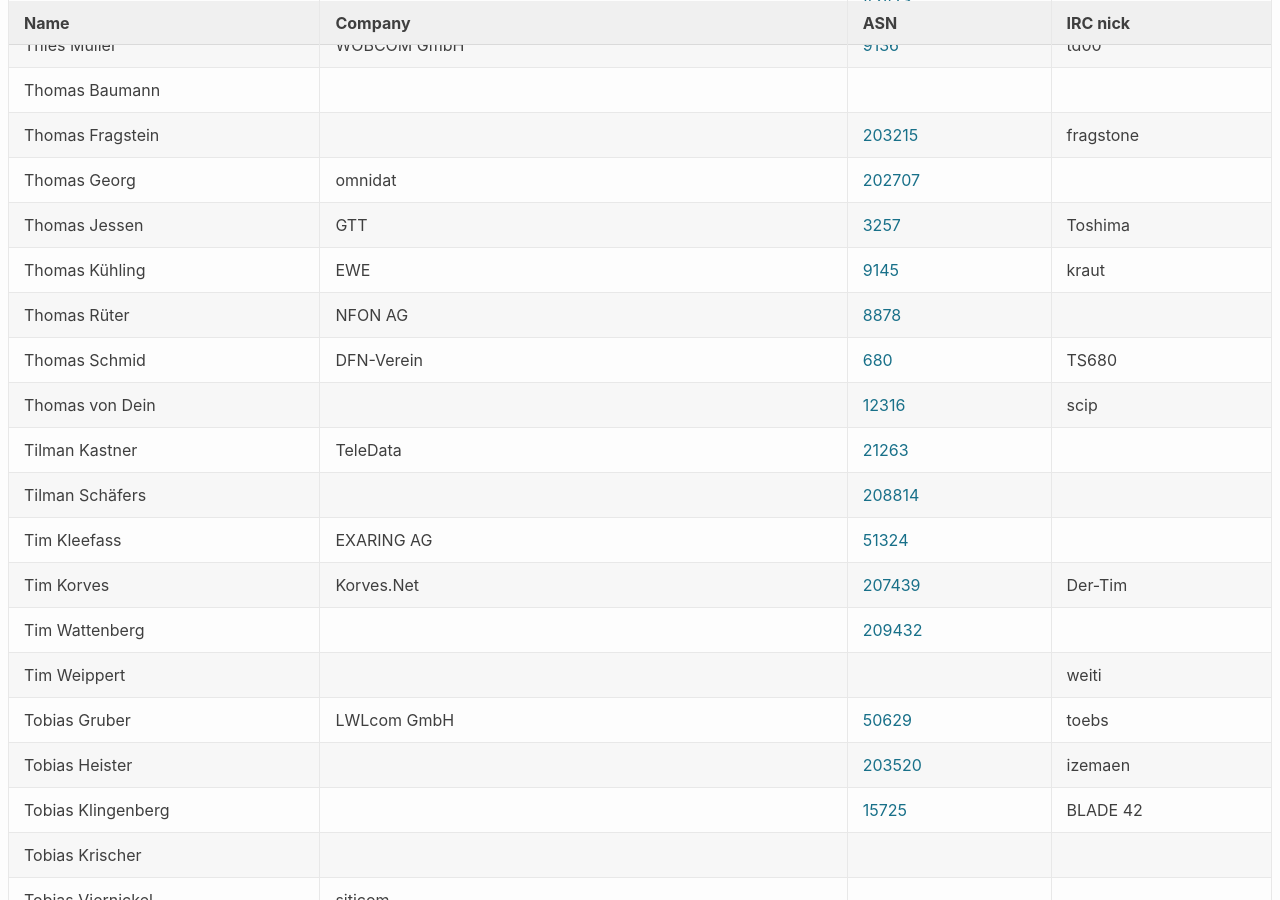
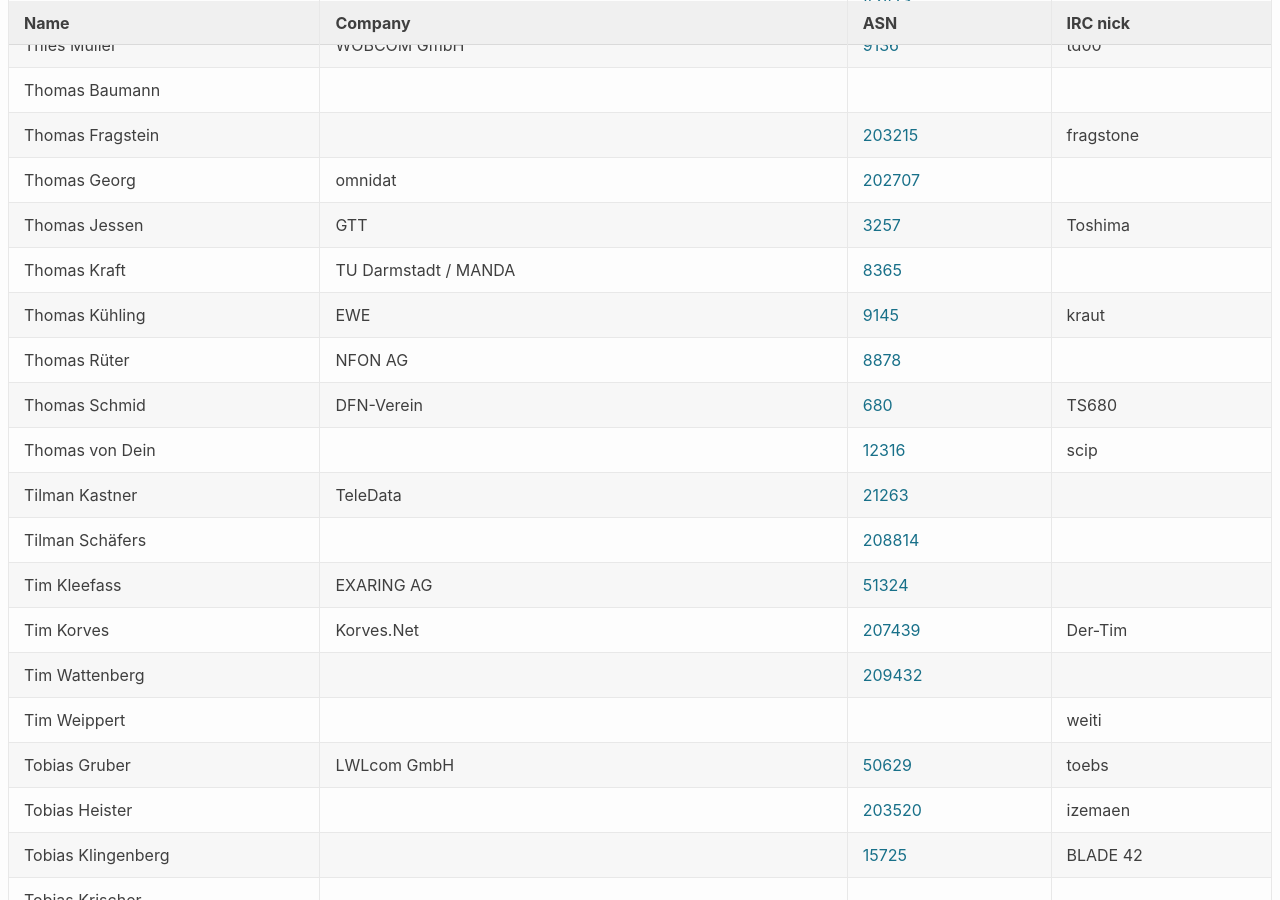
Before and after one commit to denog/pretix-attendeelist, a Jekyll site: the page built from index.markdown, in a window 1280 px wide and 900 px high, scrolled down 16330 px. Built offline with Jekyll 4.4.1, drawn with Linux system fonts in a browser that asks for light colours.

Commit message:
Latest data: Sat Oct 24 08:50:05 UTC 2020

```diff
--- a/_data/attendees.json
+++ b/_data/attendees.json
@@ -2088,6 +2088,12 @@
     "asn": "AS3257"
   },
   {
+    "name": "Thomas Kraft",
+    "company": "TU Darmstadt / MANDA",
+    "irc": null,
+    "asn": "8365"
+  },
+  {
     "name": "Thomas Kühling",
     "company": "EWE",
     "irc": "kraut",
```
